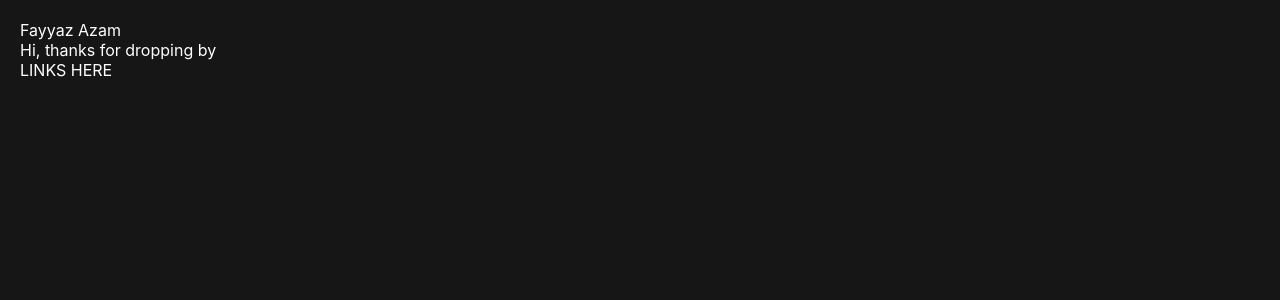
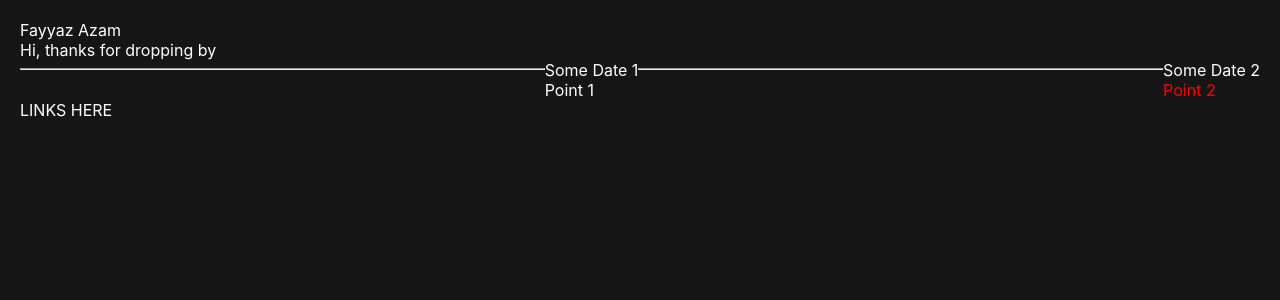
Before and after one commit to fayyazazam/fayyazazam.com, a React (Vite) app: page / in a window 1280 px wide. Shown: the top 300 px of the page. Built offline with nearby package versions, Linux system fonts and the light colour scheme.

Commit message:
Add some code to hook up the timeline

```diff
--- a/package.json
+++ b/package.json
@@ -19,6 +19,7 @@
     "@types/react-dom": "16.9.8",
     "@typescript-eslint/eslint-plugin": "3.9.0",
     "@typescript-eslint/parser": "3.9.0",
+    "classnames": "2.2.6",
     "eslint": "7.6.0",
     "eslint-config-prettier": "6.11.0",
     "eslint-plugin-import": "2.22.0",
--- a/src/App.tsx
+++ b/src/App.tsx
@@ -3,17 +3,42 @@ import './css/App.scss';
 import React from 'react';
 
 import Tilt from './components/Tilt';
+import Timeline from './components/Timeline';
+import { POINTS } from './constants';
 import bemBuilder from './utils/bemBuilder';
 
 const { block, element } = bemBuilder('app');
 
+const App = () => {
+  const [activeTimeline, setActiveTimeline] = React.useState(POINTS.length - 1);
 
-const App = () => {
+  const points = React.useMemo(() => {
+    return POINTS.map((p, index) => ({
+      ...p,
+      onClick: () => setActiveTimeline(index)
+    }));
+  }, []);
+
   return (
     <div className={block()}>
       <Tilt className={element('tilt')}>
         <div className={element('header')}>Fayyaz Azam</div>
         <div className={element('body')}>Hi, thanks for dropping by</div>
+        <Timeline>
+          {points.map((p, index) => {
+            return (
+              <>
+                <Timeline.Connector />
+                <Timeline.Point
+                  active={activeTimeline === index}
+                  content={p.content}
+                  label={p.label}
+                  onClick={p.onClick}
+                />
+              </>
+            );
+          })}
+        </Timeline>
         <div className={element('footer')}>LINKS HERE</div>
       </Tilt>
     </div>
--- a/src/components/Timeline/Timeline.tsx
+++ b/src/components/Timeline/Timeline.tsx
@@ -1,3 +1,5 @@
+import './css/Timeline.scss';
+
 import React from 'react';
 
 import bemBuilder from '../../utils/bemBuilder';
@@ -14,7 +16,7 @@ const Timeline = ({ children }: TimelineProps) => {
   return <div className={block()}>{children}</div>;
 };
 
-Timeline.TimelineConnector = TimelineConnector;
-Timeline.TimelinePoint = TimelinePoint;
+Timeline.Connector = TimelineConnector;
+Timeline.Point = TimelinePoint;
 
 export default Timeline;
--- a/src/components/Timeline/TimelineConnector.tsx
+++ b/src/components/Timeline/TimelineConnector.tsx
@@ -9,7 +9,7 @@ const { block, element } = bemBuilder('timeline-connector');
 const TimelineConnector = () => {
   return (
     <div className={block()}>
-      <span className={element('line')} />
+      <hr className={element('line')} />
     </div>
   );
 };
--- a/src/components/Timeline/TimelinePoint.tsx
+++ b/src/components/Timeline/TimelinePoint.tsx
@@ -1,3 +1,6 @@
+import './css/TimelinePoint.scss';
+
+import cn from 'classnames';
 import React from 'react';
 
 import bemBuilder from '../../utils/bemBuilder';
@@ -5,15 +8,23 @@ import bemBuilder from '../../utils/bemBuilder';
 const { block, element } = bemBuilder('timeline-point');
 
 type TimelinePoint = {
+  content: string;
   label: string;
-  content: string;
+  onClick?: () => void;
+  active?: boolean;
 };
 
-const TimelinePoint = ({ label, content }: TimelinePoint) => {
+const TimelinePoint = ({ active, content, label, onClick }: TimelinePoint) => {
   return (
-    <div className={block()}>
+    <div className={block()} onClick={onClick}>
       <div className={element('label')}>{label}</div>
-      <div className={element('content')}>{content}</div>
+      <div
+        className={cn(element('content'), {
+          [element('content', 'active')]: active
+        })}
+      >
+        {content}
+      </div>
     </div>
   );
 };
--- a/src/components/Timeline/css/Timeline.scss
+++ b/src/components/Timeline/css/Timeline.scss
@@ -0,0 +1,4 @@
+.timeline {
+  display: flex;
+  width: 100%;
+}
--- a/src/components/Timeline/css/TimelineConnector.scss
+++ b/src/components/Timeline/css/TimelineConnector.scss
@@ -1,9 +1,7 @@
 .timeline-connector {
-  flex: '1 1 auto';
+  flex: 1 1 auto;
 }
 
 .timeline-connector__line {
-  border-color: 'white';
-  border-top-style: 'solid';
-  border-top-width: 1;
+  color: white;
 }
--- /dev/null
+++ b/src/components/Timeline/css/TimelinePoint.scss
@@ -0,0 +1,3 @@
+.timeline-point__content--active {
+  color: red;
+}
--- /dev/null
+++ b/src/constants.ts
@@ -0,0 +1,4 @@
+export const POINTS = [
+  { content: 'Point 1', label: 'Some Date 1' },
+  { content: 'Point 2', label: 'Some Date 2' }
+];
--- a/src/css/App.scss
+++ b/src/css/App.scss
@@ -21,5 +21,4 @@ body {
   flex-direction: column;
   margin: 20px;
   height: 100%;
-  width: 100%;
 }
```
Also changed, not shown: 8 other files (tests, documents, lock files or other folders).
